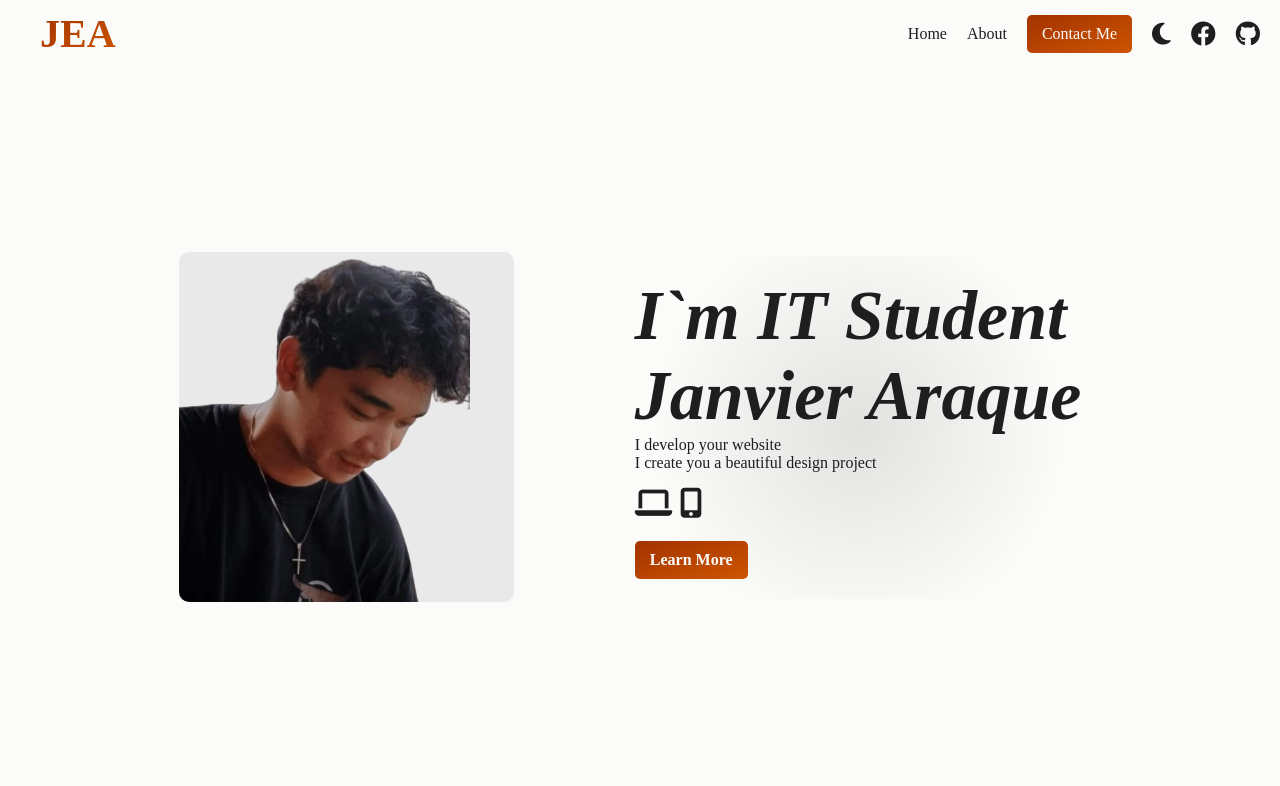
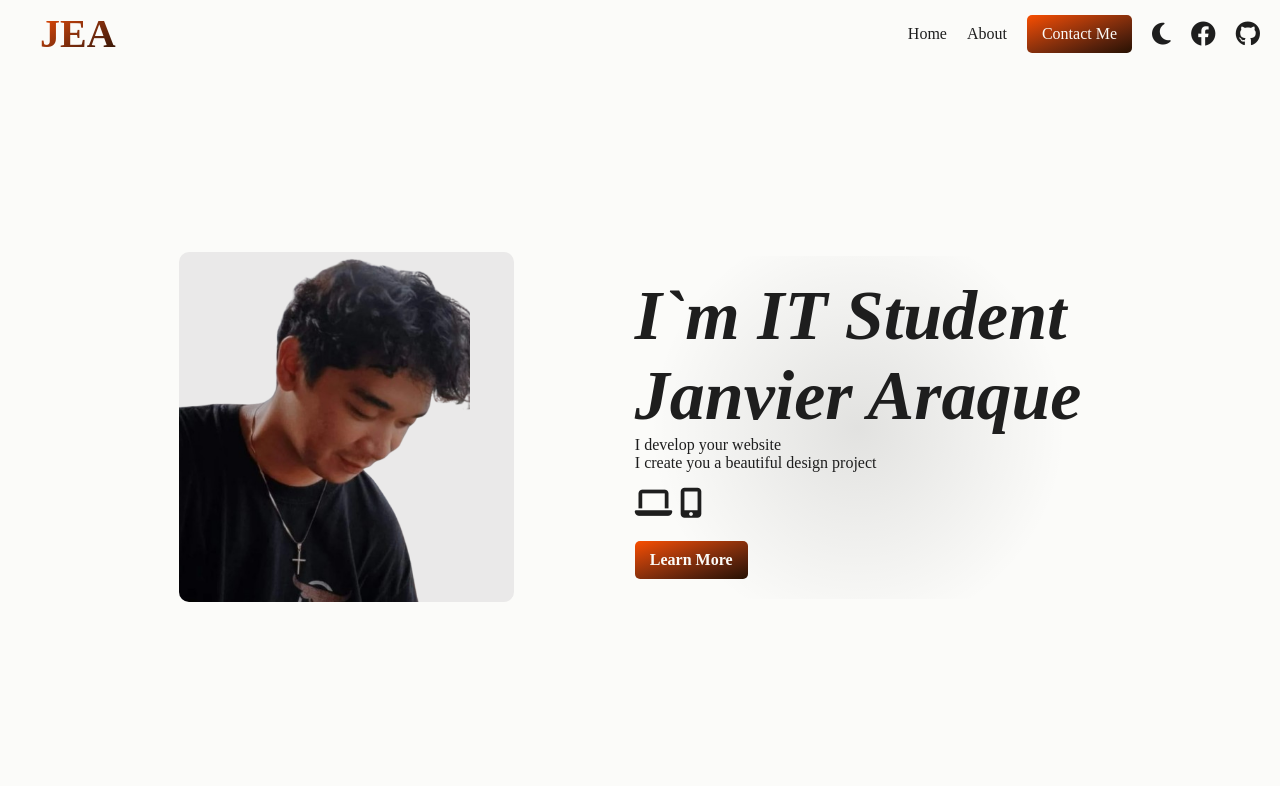
Before and after one commit to mRPy30/portfolio, a PHP site: page / in a window 1280 px wide. Shown: the top 786 px of the page. Run offline with PHP 8.4, Linux system fonts and the light colour scheme; some web fonts are replaced.

Commit message:
Update style.css

```diff
--- a/style.css
+++ b/style.css
@@ -12,7 +12,7 @@
   --light--: #fbfbf9;
   --superlight--: #ffffff;
   --lightmode--: #FBFBF9;
-  --orangeGradient--: linear-gradient(to right bottom, #a33300, #ad3b00, #b84400, #c24c00, #cc5500);
+  --orangeGradient--: linear-gradient(to right bottom, #f94e00, #bf3f09, #88300c, #55200b, #271102);
   --hoverOrange--: #F83600;
 }
 
@@ -66,7 +66,7 @@ body {
 }
 
 .darkmode .projects-section {
-  background: linear-gradient(to bottom, #444444, #59443a, #d04015, #ca431b, #c34620);
+  background: linear-gradient(to bottom, #444444, #f94e00, #d04015, #ca431b, #271102);
 }
 
 .darkmode .project-card {
```
